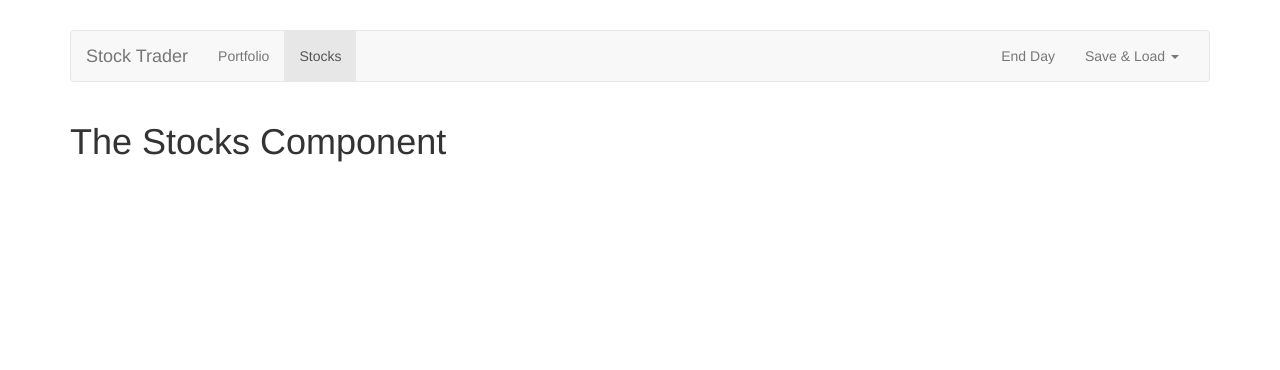
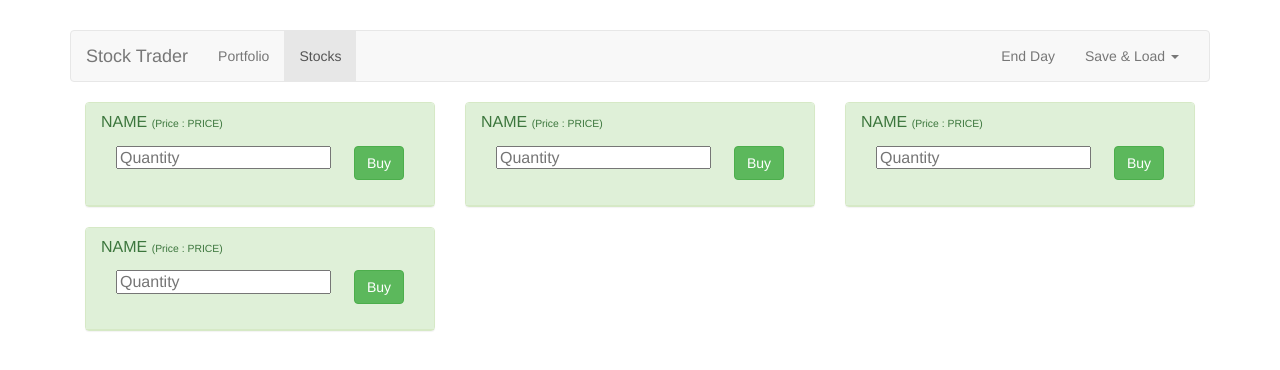
Before and after one commit to Hazix00/vuejs-stocks, a Vue app: page /stocks in a window 1280 px wide. Shown: the top 370 px of the page. Built offline with nearby package versions, Linux system fonts and the light colour scheme.

Commit message:
creating stocks

```diff
--- a/package.json
+++ b/package.json
@@ -10,6 +10,7 @@
   "dependencies": {
     "core-js": "^3.6.5",
     "vue": "^2.6.11",
+    "vue-loader-v16": "^16.0.0-beta.5.4",
     "vue-router": "^3.5.1"
   },
   "devDependencies": {
@@ -39,5 +40,7 @@
     "> 1%",
     "last 2 versions",
     "not dead"
-  ]
+  ],
+  "_id": "vuejs-complete@0.1.0",
+  "readme": "ERROR: No README data found!"
 }
--- a/src/components/Home.vue
+++ b/src/components/Home.vue
@@ -1,9 +1,20 @@
 <template>
+<div>
+    <Header></Header>
     <h1>Home Component</h1>
+</div>
 </template>
 
 <script>
-
+import Header from './Header.vue'
+export default {
+    components:[
+        Header
+    ],
+    data () {
+        return {}
+    },
+}
 </script>
 
 <style>
--- a/src/components/stocks/Stock.vue
+++ b/src/components/stocks/Stock.vue
@@ -1,3 +1,23 @@
 <template>
-    <h1>The Stocks - Stock Component</h1>
+    <div class="col-sm-6 col-md-4">
+        <div class="panel panel-success">
+            <div class="panel-heading">
+                <h3 class="panel-title">
+                    NAME
+                    <small>(Price : PRICE)</small>
+                    <div class="panel-body">
+                        <div class="pull-left">
+                            <input
+                            type="number"
+                            class="form-controle"
+                            placeholder="Quantity">
+                        </div>
+                        <div class="pull-right">
+                            <button class="btn btn-success">Buy</button>
+                        </div>
+                    </div>
+                </h3>
+            </div>
+        </div>
+    </div>
 </template>
--- a/src/components/stocks/Stocks.vue
+++ b/src/components/stocks/Stocks.vue
@@ -1,3 +1,26 @@
 <template>
-    <h1>The Stocks Component</h1>
+    <div>
+        <app-stock v-for="stock in stocks" :key="stock.id"></app-stock>
+    </div>
 </template>
+
+<script>
+
+import Stock from './Stock'
+
+export default {
+    data() {
+        return {
+            stocks : [
+                {id: 1, name: 'BMW', price: 110},
+                {id: 2, name: 'Max', price: 120},
+                {id: 3, name: 'cc', price: 140},
+                {id: 4, name: 'Mercedes', price: 510},
+            ]
+        }
+    },
+    components: {
+        appStock: Stock
+    }
+}
+</script>
```
Also changed, not shown: 2 other files (tests, documents, lock files or other folders).
